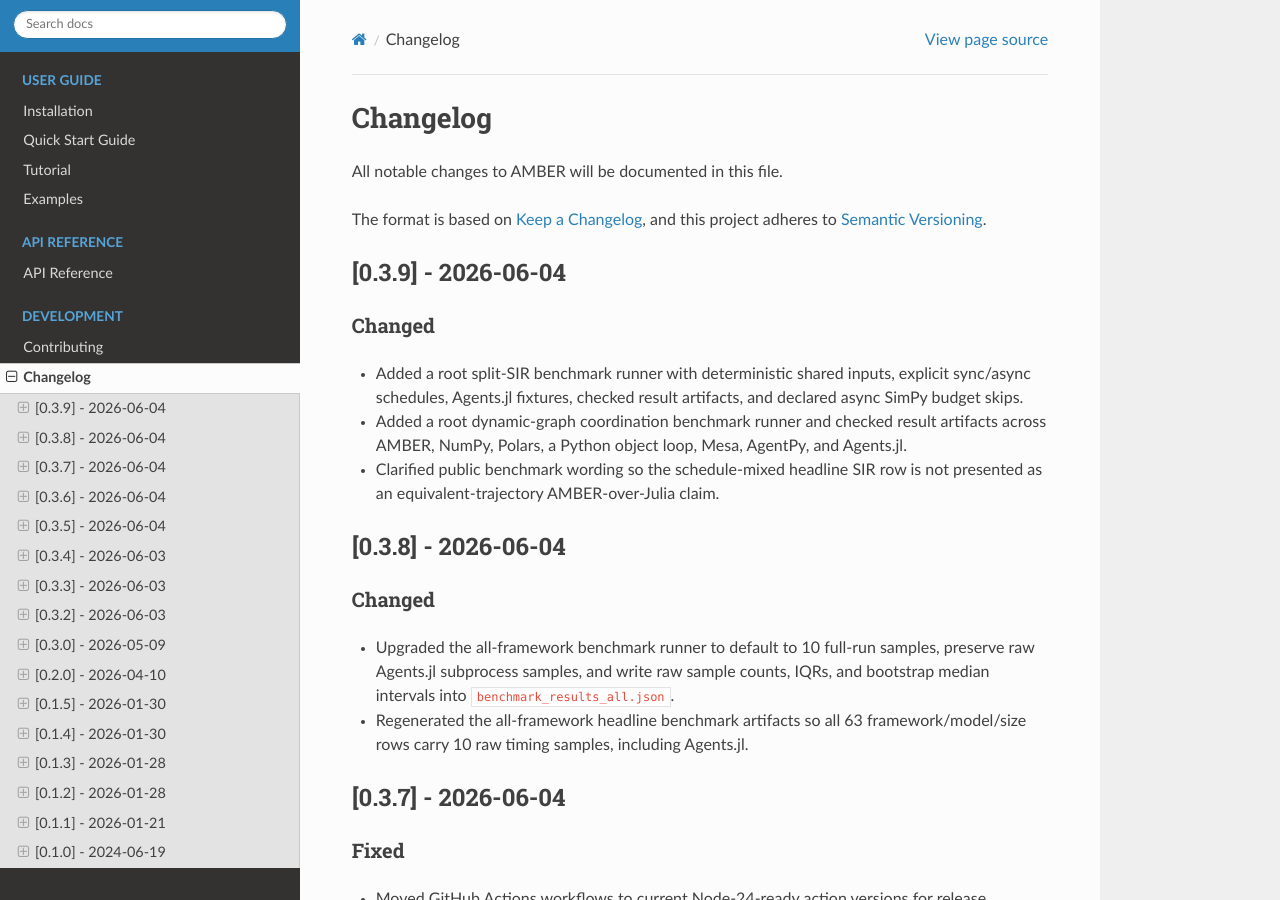
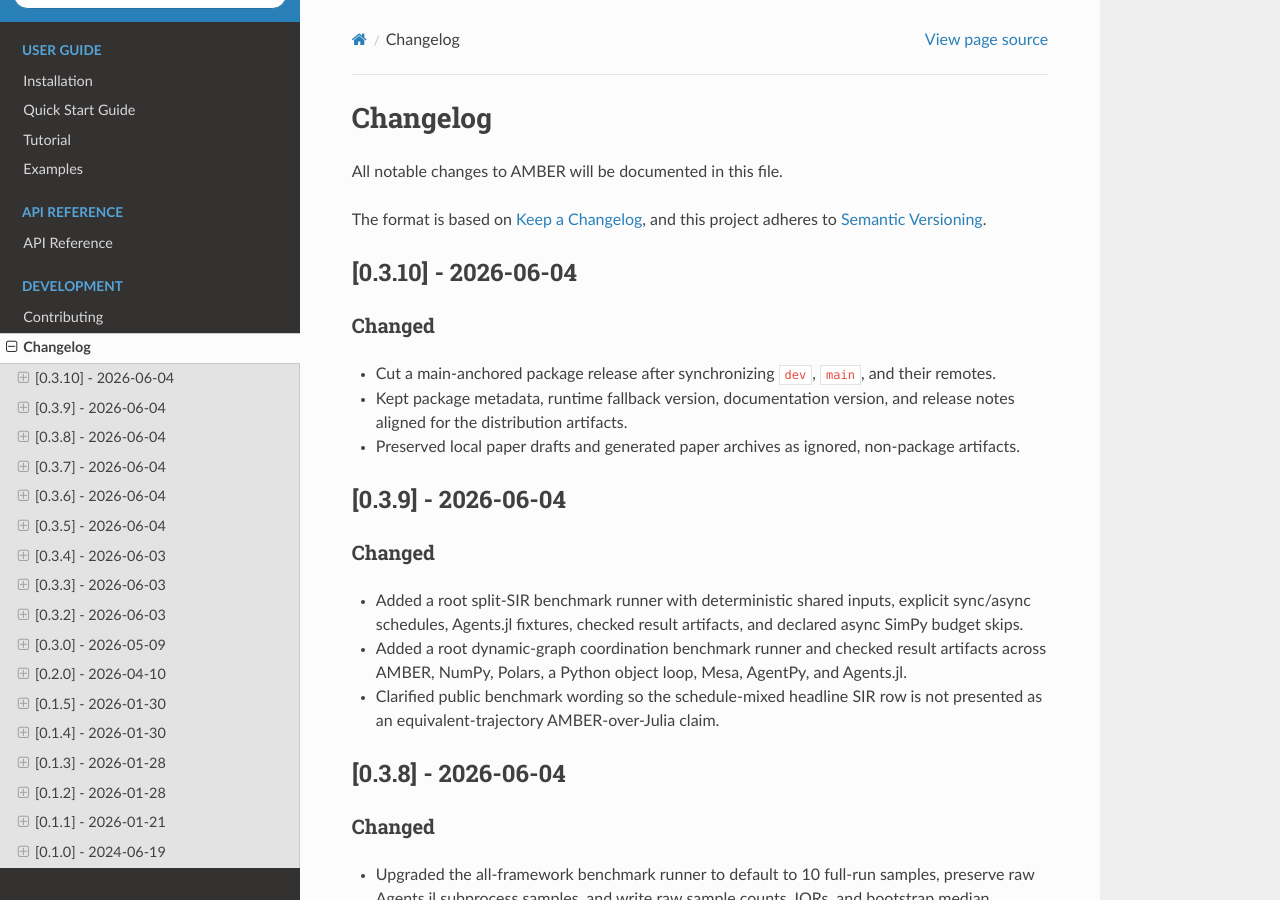
Before and after one commit to a11to1n3/AMBER, a Sphinx documentation site: the page built from docs/changelog.rst, in a window 1280 px wide and 900 px high. Built offline with Sphinx 7.4.7 and the Read the Docs theme 3.1.0, drawn with Linux system fonts in a browser that asks for light colours.

Commit message:
Release v0.3.10 package alignment

```diff
--- a/docs/changelog.rst
+++ b/docs/changelog.rst
@@ -5,6 +5,18 @@ All notable changes to AMBER will be documented in this file.
 
 The format is based on `Keep a Changelog <https://keepachangelog.com/en/1.0.0/>`_,
 and this project adheres to `Semantic Versioning <https://semver.org/spec/v2.0.0.html>`_.
+
+[0.3.10] - 2026-06-04
+----------------------
+
+Changed
+~~~~~~~
+- Cut a main-anchored package release after synchronizing ``dev``, ``main``,
+  and their remotes.
+- Kept package metadata, runtime fallback version, documentation version, and
+  release notes aligned for the distribution artifacts.
+- Preserved local paper drafts and generated paper archives as ignored,
+  non-package artifacts.
 
 [0.3.9] - 2026-06-04
 ---------------------
--- a/docs/conf.py
+++ b/docs/conf.py
@@ -26,7 +26,7 @@ author = 'a11to1n3'
 try:
     release = metadata_version('ambr')
 except PackageNotFoundError:
-    release = '0.3.9'
+    release = '0.3.10'
 version = release
 
 # -- General configuration ---------------------------------------------------
--- a/pyproject.toml
+++ b/pyproject.toml
@@ -4,7 +4,7 @@ build-backend = "setuptools.build_meta"
 
 [project]
 name = "ambr"
-version = "0.3.9"
+version = "0.3.10"
 description = "Agent-based Modeling with Blazingly Efficient Records"
 readme = { file = "README.md", content-type = "text/markdown" }
 requires-python = ">=3.9"
--- a/src/ambr/__init__.py
+++ b/src/ambr/__init__.py
@@ -62,7 +62,7 @@ from .performance import (
 try:
     __version__ = _metadata_version('ambr')
 except _PackageNotFoundError:
-    __version__ = '0.3.9'
+    __version__ = '0.3.10'
 
 __author__ = 'a11to1n3'
 __email__ = 'citation.needed@example.com'
```
Also changed, not shown: CHANGELOG.md (+11 -0 lines).
